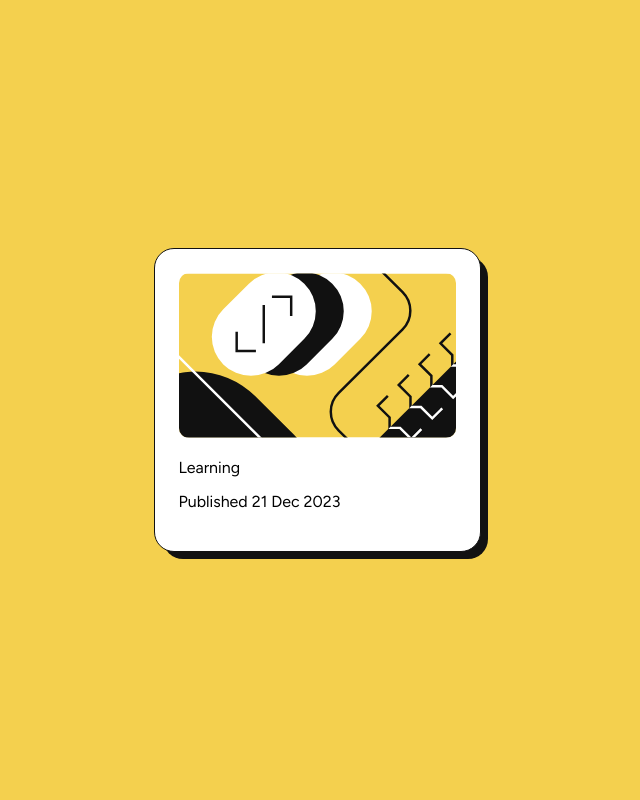
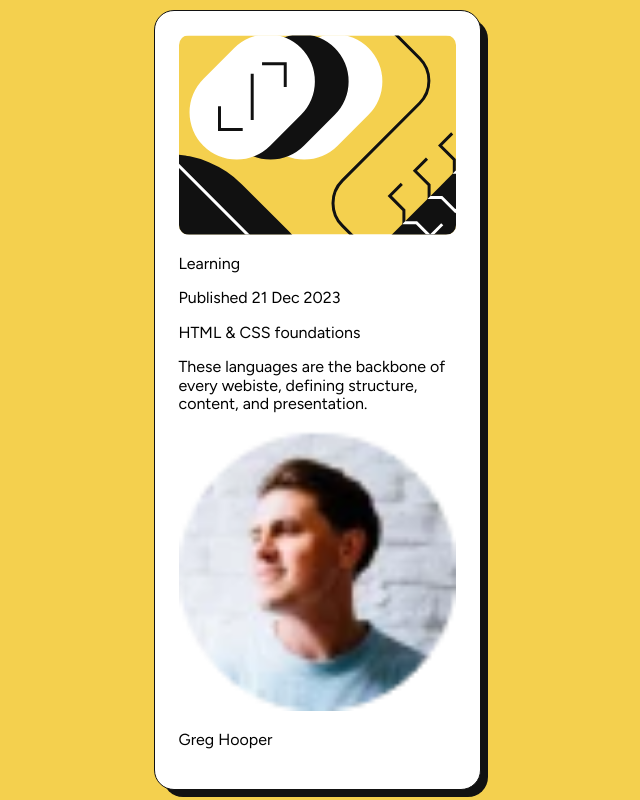
Before and after one commit to tdimnet/Blog-preview-card, a website built with Vite: page index.html in a window 1280 px wide. Shown: the whole page, without its empty margins (323-963 px from the left). Built offline with nearby package versions, Linux system fonts and the light colour scheme.

```diff
--- a/css/main.css
+++ b/css/main.css
@@ -47,4 +47,6 @@
 
 .blog-card-img {
   border-radius: 10px;
+  height: 200px;
+  object-fit: cover;
 }
--- a/index.html
+++ b/index.html
@@ -18,8 +18,15 @@
   <main>
     <img class="blog-card-img" src="./assets/images/illustration-article.svg" alt="HTML & CSS
     foundations article" />
-    <p>Learning</p>
-    <p>Published 21 Dec 2023</p>
+    <p class="category">Learning</p>
+    <p class="published-date">Published 21 Dec 2023</p>
+    <p class="title">HTML & CSS foundations</p>
+    <p class="description">These languages are the backbone of every webiste,
+    defining structure, content, and presentation.</p>
+    <div>
+      <img class="author-img" src="./assets/images/image-avatar.webp" alt="Grep Hooper" />
+      <p class="author">Greg Hooper</p>
+    </div>
   </main>
 </body>
 </html>
```
